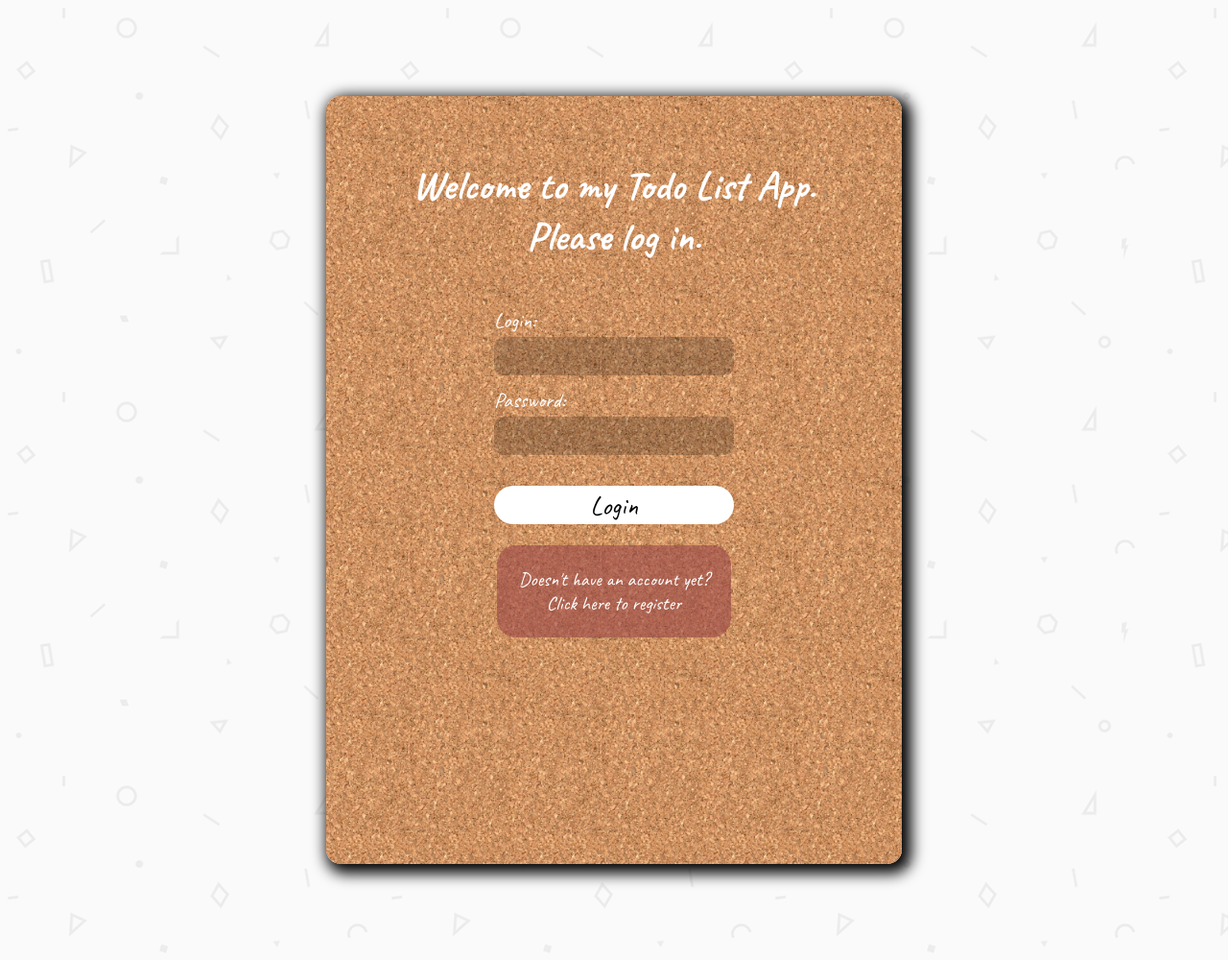
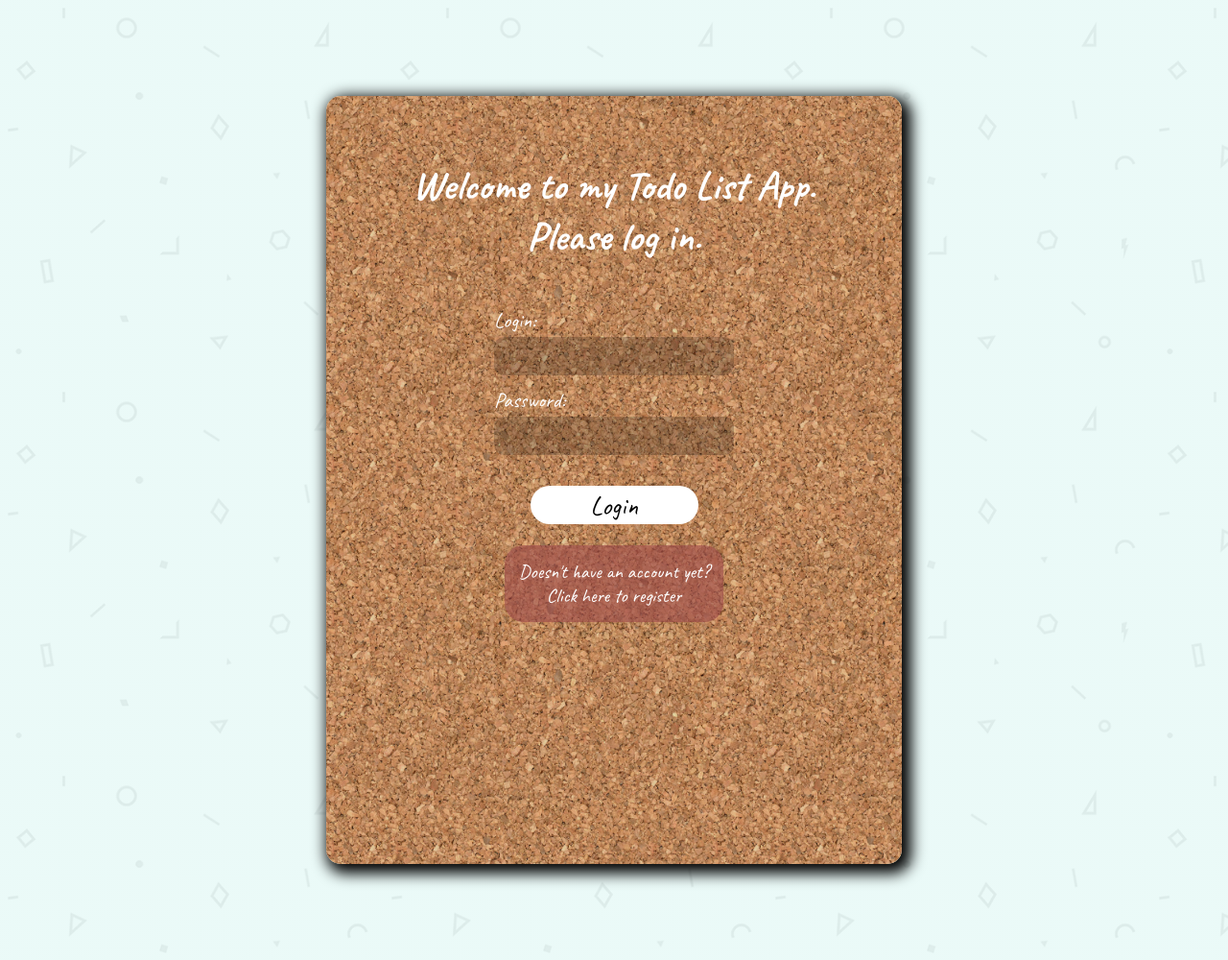
Before and after one commit to Damiant94/TodoList, a Django app: page /TodoList/ in a window 1280 px wide. Shown: the whole page at 96% size. Run offline with Django 3.2, Linux system fonts and the light colour scheme.

Commit message:
fix bugs

```diff
--- a/TodoList/TodoListApp/static/TodoListApp/base.css
+++ b/TodoList/TodoListApp/static/TodoListApp/base.css
@@ -33,8 +33,7 @@ html {
   overflow-y: scroll;
   position: relative;
 }
-
-body {
+html body {
   width: 100%;
   height: 100%;
   min-height: 1000px;
@@ -49,11 +48,11 @@ body {
   align-items: center;
   color: #fff;
   font-family: "Caveat", cursive;
-  background: url(img/geometry.png);
+  background: linear-gradient(rgba(94, 243, 223, 0.1), rgba(94, 243, 223, 0.1)), url(img/geometry.png);
   background-size: 400px 400px;
+  z-index: -1;
 }
-
-.nav {
+html body .nav {
   position: fixed;
   display: flex;
   justify-content: center;
@@ -62,13 +61,13 @@ body {
   width: 100%;
   background-color: rgba(0, 0, 0, 0.8);
 }
-.nav .ul {
+html body .nav .ul {
   display: flex;
   flex-direction: row;
   list-style-type: none;
   z-index: 20;
 }
-.nav .ul .li {
+html body .nav .ul .li {
   padding: 10px;
   font-size: 30px;
   transition: all 0.5s;
@@ -80,29 +79,27 @@ body {
   margin-right: 5px;
   border-radius: 10px;
 }
-.nav .ul .li a {
+html body .nav .ul .li a {
   outline: none;
 }
-.nav .ul .li:hover {
+html body .nav .ul .li:hover {
   background-color: rgba(0, 0, 0, 0.8);
 }
-.nav .ul .li:active {
+html body .nav .ul .li:active {
   background-color: rgba(0, 0, 0, 0);
 }
-.nav .ul .li:disabled {
+html body .nav .ul .li:disabled {
   background-color: rgba(0, 0, 0, 0);
   cursor: auto;
   color: grey;
 }
-
-a {
+html body a {
   color: #fff;
   text-decoration: none;
   transition: all 0.5s;
   outline: none;
 }
-
-.container {
+html body .container {
   -webkit-box-shadow: 5px 5px 15px 5px #000000;
   box-shadow: 5px 5px 15px 5px #000000;
   border-radius: 15px;
@@ -117,11 +114,11 @@ a {
   min-height: 800px;
   padding: 50px;
   margin: 100px;
-  background-image: url("img/cork1.jpg");
-  background-size: 200px 200px;
+  background: linear-gradient(rgba(0, 0, 0, 0.1), rgba(0, 0, 0, 0.1)), url(img/cork1.jpg);
+  background-size: 400px 400px;
+  image-rendering: -webkit-optimize-contrast;
 }
-
-.header {
+html body .header {
   display: -webkit-box;
   display: -ms-flexbox;
   display: flex;
@@ -137,12 +134,11 @@ a {
   margin-bottom: 20px;
   color: #fff;
 }
-.header h1 {
+html body .header h1 {
   font-size: 42px;
   font-weight: bold;
 }
-
-.main {
+html body .main {
   display: -webkit-box;
   display: -ms-flexbox;
   display: flex;
--- a/TodoList/TodoListApp/static/TodoListApp/base.scss
+++ b/TodoList/TodoListApp/static/TodoListApp/base.scss
@@ -30,7 +30,6 @@
 html {
   overflow-y: scroll;
   position: relative;
-}
 
   body {
     width: 100%;
@@ -47,9 +46,11 @@ body {
             align-items: center;
     color: #fff;
     font-family: 'Caveat', cursive;
-  background: url(img/geometry.png);
+    background: linear-gradient(rgba(94, 243, 223, 0.1), rgba(94, 243, 223, 0.1)), url(img/geometry.png);
     background-size: 400px 400px;
-}
+    z-index: -1;
+    // -webkit-filter: invert(1);
+    // filter: invert(1);
 
     .nav {
       position: fixed;
@@ -121,9 +122,12 @@ a {
       min-height: 800px;
       padding: 50px;
       margin: 100px;
-  background-image: url("img/cork1.jpg");
-  background-size: 200px 200px;
-
+      background: linear-gradient(rgba(0, 0, 0, 0.1), rgba(0, 0, 0, 0.1)), url(img/cork1.jpg);
+      // background-color: rgba(0, 0, 0, 0.8);
+      // background: url(img/cork1.jpg);
+      // filter: grayscale(50%);
+      background-size: 400px 400px;
+      image-rendering: -webkit-optimize-contrast;
     }
 
     .header {
@@ -160,6 +164,12 @@ a {
           -ms-flex-align: center;
               align-items: center;
     }
+  }
+}
+
+
+
+
 
 
 /*# sourceMappingURL=style.css.map */
--- a/TodoList/TodoListApp/static/TodoListApp/items.scss
+++ b/TodoList/TodoListApp/static/TodoListApp/items.scss
@@ -25,8 +25,6 @@
     color: #000;
     height: 300px;
     width: 400px;
-    // border: 3px solid #fff;
-    // margin-bottom: 10px;
     margin-top: 0;
     margin-bottom: 0;
     padding: 20px;
@@ -42,7 +40,6 @@
             animation-play-state: paused;
     background-image: url("img/sticky4.png");
     background-size: 400px 300px;
-
 
     .todo-item-name {
       display: -webkit-box;
@@ -65,6 +62,10 @@
       outline: none;
       color: #000;
       overflow-y: auto;
+      scrollbar-width: thin;
+      scroll-padding: 0;
+      scroll-margin: 0;
+      white-space: nowrap;
     }
 
     .details {
@@ -80,7 +81,10 @@
       margin-bottom: 10px;
       outline: none;
       font-size: 22px;
-    }
+      scrollbar-width: thin;
+      scroll-padding: 0;
+      scroll-margin: 0;
+      }
 
     .x-wrapper {
       position: absolute;
@@ -125,24 +129,18 @@
     height: 230px;
     line-height: 100%;
     padding: 20px;
-    // margin: 10px;
-    // margin-bottom: 20px;
   }
   75% {
     opacity: 0;
     height: 230px;
     line-height: 100%;
     padding: 20px;
-    // margin: 10px;
-    // margin-bottom: 20px;
   }
   100% {
     opacity: 0;
     height: 0px;
     line-height: 0px;
     padding: 0px;
-    // margin: 0px;
-    // margin-bottom: 0px;
   }
 }
 
@@ -152,23 +150,17 @@
     height: 300px;
     line-height: 100%;
     padding: 20px;
-    // margin: 10px;
-    // margin-bottom: 10px;
   }
   75% {
     opacity: 0;
     height: 300px;
     line-height: 100%;
     padding: 20px;
-    // margin: 10px;
-    // margin-bottom: 10px;
   }
   100% {
     opacity: 0;
     height: 0px;
     line-height: 0px;
     padding: 0px;
-    // margin: 0px;
-    // margin-bottom: 0px;
   }
 }
--- a/TodoList/TodoListApp/static/TodoListApp/login.css
+++ b/TodoList/TodoListApp/static/TodoListApp/login.css
@@ -32,14 +32,18 @@
   background-color: rgba(0, 0, 0, 0.2);
   border-radius: 10px;
   font-family: "Caveat", cursive;
+  color: #fff;
 }
 .main-login .login-form .submit {
+  width: 70%;
+  align-self: center;
   padding: 0;
   margin-top: 20px;
   background-color: #fff;
   border-radius: 20px;
   cursor: pointer;
   transition: all 0.5s;
+  color: #000;
 }
 .main-login .login-form .submit:hover {
   transform: translateY(-5px);
@@ -50,7 +54,7 @@
 .main-login .register-info {
   background-color: rgba(155, 72, 72, 0.6);
   border-radius: 20px;
-  padding: 23px;
+  padding: 15px;
   color: #fff;
   text-align: center;
   font-size: 20px;
--- a/TodoList/TodoListApp/static/TodoListApp/login.scss
+++ b/TodoList/TodoListApp/static/TodoListApp/login.scss
@@ -2,7 +2,6 @@
 .header{
   margin-top: 40px;
 }
-
 
 .main-login {
 
@@ -37,15 +36,19 @@
       background-color: rgba(0, 0, 0, 0.2);
       border-radius: 10px;
       font-family: 'Caveat', cursive;
+      color: #fff;
     }
 
     .submit {
+      width: 70%;
+      align-self: center;
       padding: 0;
       margin-top: 20px;
       background-color: #fff;
       border-radius: 20px;
       cursor: pointer;
       transition: all 0.5s;
+      color: #000;
     }
 
     .submit:hover {
@@ -60,7 +63,7 @@
   .register-info {
     background-color: rgba(155, 72, 72, 0.6);
     border-radius: 20px;
-    padding: 23px;
+    padding: 15px;
     color: #fff;
     text-align: center;
     font-size: 20px;
--- a/TodoList/TodoListApp/static/TodoListApp/register.css
+++ b/TodoList/TodoListApp/static/TodoListApp/register.css
@@ -36,6 +36,7 @@
   background-color: rgba(0, 0, 0, 0.2);
   border-radius: 10px;
   font-family: "Caveat", cursive;
+  color: #fff;
 }
 .main-register .register-form .submit {
   padding: 0;
@@ -49,6 +50,7 @@
   cursor: pointer;
   align-self: center;
   font-family: "Caveat", cursive;
+  color: #000;
 }
 .main-register .register-form .submit:hover {
   transform: translateY(-5px);
@@ -61,7 +63,7 @@
   background-color: rgba(155, 72, 72, 0.6);
   border-radius: 20px;
   font-size: 20px;
-  padding: 20px;
+  padding: 15px;
   transition: all 0.5s;
 }
 
--- a/TodoList/TodoListApp/static/TodoListApp/register.scss
+++ b/TodoList/TodoListApp/static/TodoListApp/register.scss
@@ -42,6 +42,7 @@
       background-color: rgba(0, 0, 0, 0.2);
       border-radius: 10px;
       font-family: 'Caveat', cursive;
+      color: #fff;
     }
 
     .submit {
@@ -56,6 +57,7 @@
       cursor: pointer;
       align-self: center;
       font-family: 'Caveat', cursive;
+      color: #000;
     }
 
     .submit:hover {
@@ -72,7 +74,7 @@
   background-color: rgba(155, 72, 72, 0.6);
   border-radius: 20px;
   font-size: 20px;
-  padding: 20px;
+  padding: 15px;
   transition: all 0.5s;
 }
 
```
Also changed, not shown: TodoList/TodoListApp/static/TodoListApp/items.css (+7 -0 lines), TodoList/TodoListApp/static/TodoListApp/script.js (+44 -53 lines), 4 other files. Lines whose indentation alone changed are shown as unchanged.
